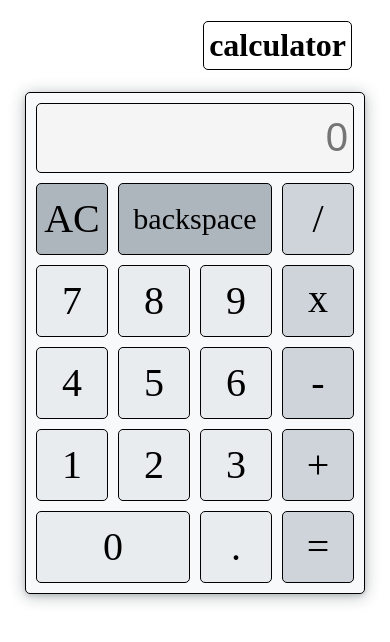
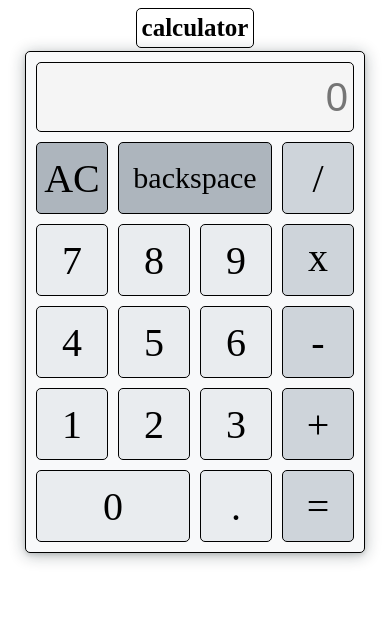
Before and after one commit to halitaydin/odin-calculator, a plain HTML site: page index.html in a window 390 px wide. Drawn offline with Linux system fonts and the light colour scheme.

Commit message:
Add media screen

```diff
--- a/index.html
+++ b/index.html
@@ -9,7 +9,7 @@
     <title>Calculator</title>
   </head>
   <body>
-    <h1>calculator</h1>
+    <div id="logo"><h1>calculator</h1></div>
     <div id="mainDiv">
       <div id="numpad">
         <input id="display" placeholder="0" readonly type="text"></input>
--- a/style.css
+++ b/style.css
@@ -121,3 +121,11 @@ span {
   justify-content: center;
   align-items: center;
 }
+
+@media screen and (max-width: 600px) {
+  h1 {
+    font-size: 25px;
+    margin: auto;
+    margin-bottom: 3px;
+  }
+}
```
